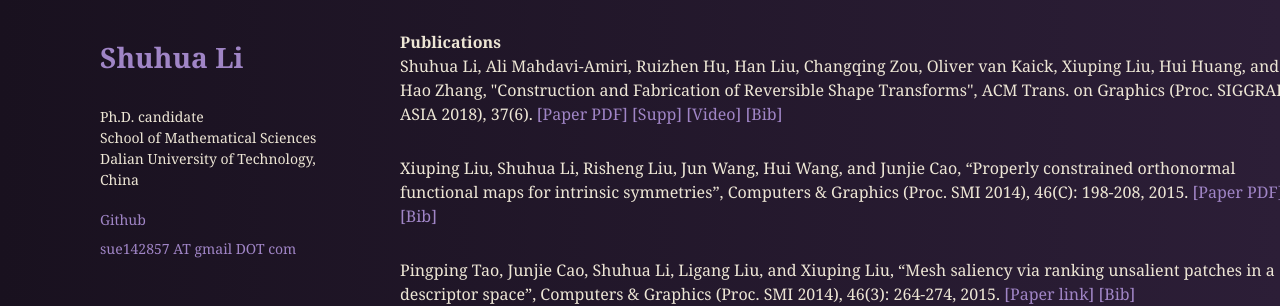
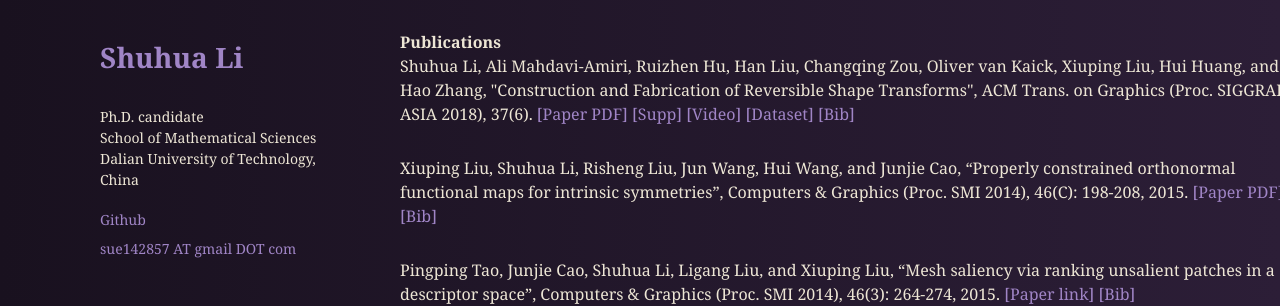
Before and after one commit to sergiokopplin/violet, a Jekyll site: the page built from index.html, in a window 1280 px wide. Shown: the part 242-548 px from the top of the page. Built offline with Jekyll 4.4.1, drawn with Linux system fonts in a browser that asks for light colours.

Commit message:
add dateset link

```diff
--- a/index.html
+++ b/index.html
@@ -39,6 +39,7 @@ title: Homepage
     <a href="./paper_riot_small.pdf">[Paper PDF]</a>
     <a href="./supp_riot_small.pdf">[Supp]</a>
     <a href="./video_riot_18_small.mp4">[Video]</a>
+    <a href="./selected_pairs.zip">[Dataset]</a>
     <a href="./docs../li2018construction.txt">[Bib]</a>
   </p>
 
```
